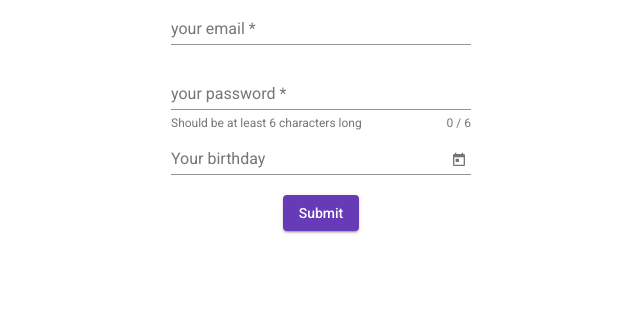
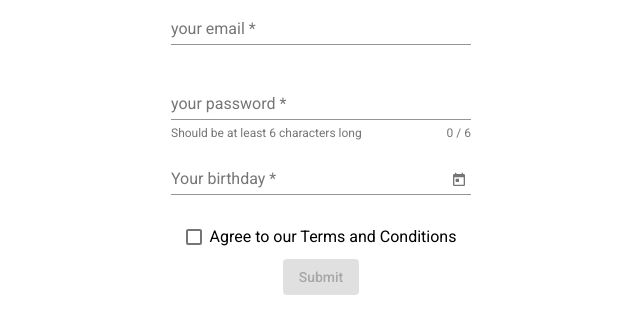
Before and after one commit to BenGardiner123/angularFitnessApp, an Angular app: page /signup in a window 1280 px wide. Shown: the top 334 px of the page, without its empty margins (319-959 px from the left). Built offline with nearby package versions, Linux system fonts and the light colour scheme.

Commit message:
placeholder for the signup complete

```diff
--- a/src/app/auth/signup/signup.component.html
+++ b/src/app/auth/signup/signup.component.html
@@ -1,5 +1,5 @@
 <section class="signup-form">
-    <form fxLayout="column" fxLayoutAlign="center center" #f="ngForm" (ngSubmit)="onSubmit(f)">
+    <form fxLayout="column" fxLayoutAlign="center center" fxLayoutGap="10px" #f="ngForm" (ngSubmit)="onSubmit(f)">
         <mat-form-field>
             <input
             type="email"
@@ -28,11 +28,13 @@
         </mat-form-field>
 
         <mat-form-field>
-            <input matInput placeholder="Your birthday" [matDatepicker]="picker" [max]="maxDate">
+            <input matInput placeholder="Your birthday" [matDatepicker]="picker" [max]="maxDate" ngModel name="birthday" required>
             <mat-datepicker-toggle matSuffix [for]="picker"></mat-datepicker-toggle>
             <mat-datepicker #picker></mat-datepicker>
         </mat-form-field>
 
-        <button type="submit" mat-raised-button color="primary">Submit</button>
+        <mat-checkbox ngModel name="agree"  color="primary" required>Agree to our Terms and Conditions</mat-checkbox>
+
+        <button type="submit" mat-raised-button color="primary" [disabled]="f.invalid" >Submit</button>
     </form>
 </section>
--- a/src/app/material.module.ts
+++ b/src/app/material.module.ts
@@ -42,6 +42,7 @@
     CommonModule,
     MatDatepickerModule,
     MatNativeDateModule
+
   ]
 })
 export class MaterialModule { }
```
